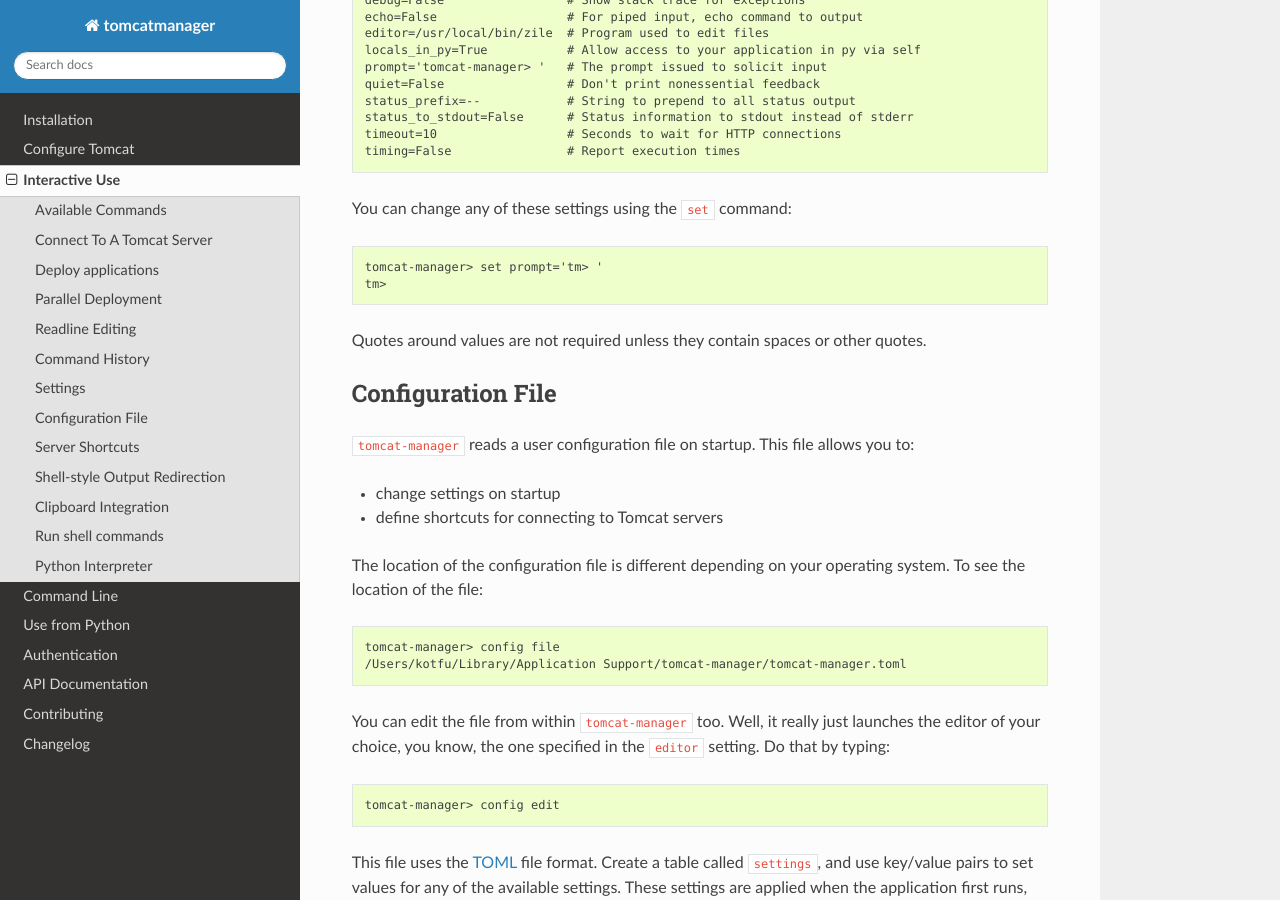
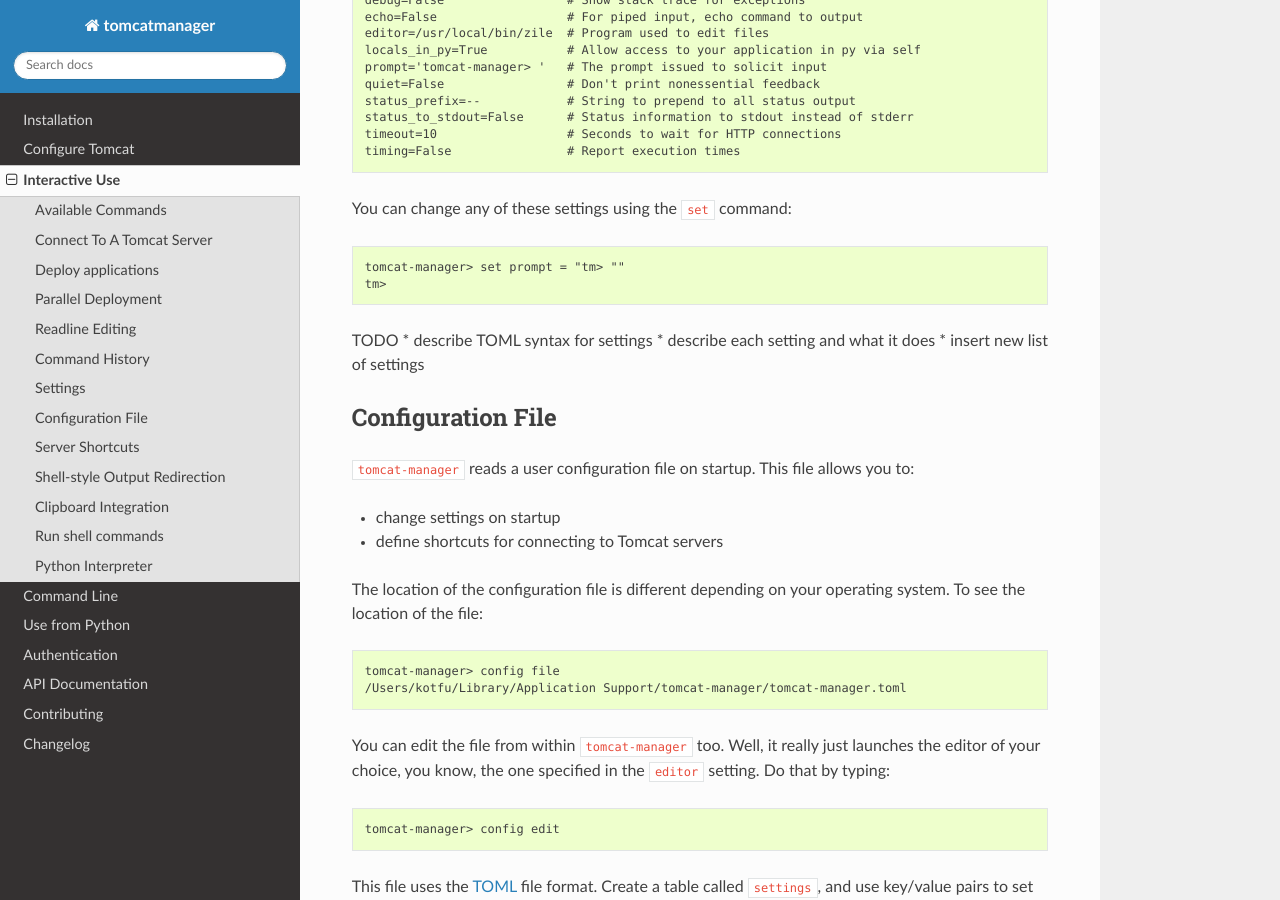
Before and after one commit to tomcatmanager/tomcatmanager, a Sphinx documentation site: the page built from docs/interactive.rst, in a window 1280 px wide and 900 px high, scrolled down 6133 px. Built offline with Sphinx 7.4.7 and the Read the Docs theme 2.0.0, drawn with Linux system fonts in a browser that asks for light colours.

Commit message:
Add some todos

```diff
--- a/docs/interactive.rst
+++ b/docs/interactive.rst
@@ -346,11 +346,14 @@
 
 .. code-block:: text
 
-  tomcat-manager> set prompt='tm> '
+  tomcat-manager> set prompt = "tm> ""
   tm>
 
-Quotes around values are not required unless they contain spaces or other
-quotes.
+TODO
+* describe TOML syntax for settings
+* describe each setting and what it does
+* insert new list of settings
+
 
 
 Configuration File
```
Also changed, not shown: CHANGELOG.rst (+16 -0 lines).
